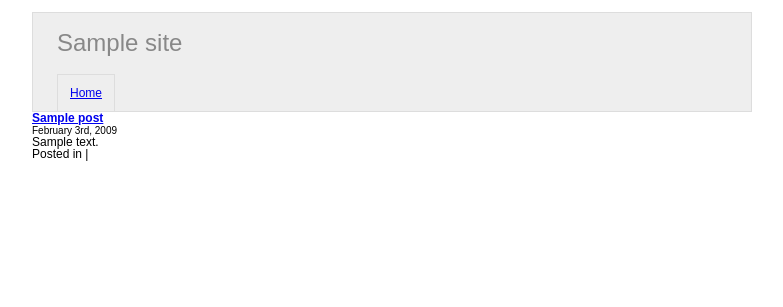
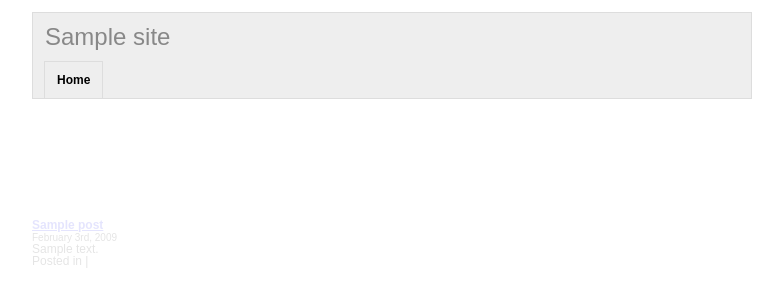
Before and after one commit to adammck/unicefinnovation, a WordPress theme: template index.php in a window 1280 px wide. Shown: the top 307 px of the page, without its empty margins (248-1031 px from the left). Run offline with PHP 8.4 and a stand-in for WordPress, Linux system fonts and the light colour scheme; the site name, menu and one post (Sample post) are stand-ins, and other content is empty.

Commit message:
got the tab bar working in gecko/webkit/trident

```diff
--- a/header.php
+++ b/header.php
@@ -30,7 +30,6 @@ if ( !empty($withcomments) && !is_single() ) {
 </head>
 <body>
 <div id="page">
-
 <div id="header">
 	<div id="masthead">
 		<h1><a href="<?php echo get_option('home'); ?>/"><?php bloginfo('name'); ?></a></h1>
@@ -41,9 +40,9 @@ if ( !empty($withcomments) && !is_single() ) {
 		# manually. we'll iterate this a couple of times to create the nav
 		$pages = get_pages('sort_column=menu_order');
 
-		# hack: since home is hard-coded, check manually if
-		# it is currently active, to insert the css class
-		#$home_klass = ($post->ID==1) ? ' class="active"' : '';
+		# i have no idea what this variable is for, but it seems to
+		# contain a "1" for the home page, which is just what i need
+		$home_klass = ($wp_query->is_home) ? ' class="active"' : '';
 	?>
 	<ul id="nav-tabs">
 		<li<?php print $home_klass ?>><a href="<?php echo get_option('home'); ?>/">Home</a></li>
@@ -60,6 +59,8 @@ if ( !empty($withcomments) && !is_single() ) {
 			}
 		?>
 	</ul>
+</div>
+<div id="intro">
 	<ul id="nav-links">
 		<?php
 			# list all sub-pages of the page we are
--- a/style.css
+++ b/style.css
@@ -7,6 +7,7 @@ Version: 0.1
 * {
 	margin: 0;
 	padding: 0;
+	zoom: 1;
 }
 
 h1, h2, h3, h4, h5 {
@@ -28,16 +29,33 @@ body {
 
 	#header {
 		border: 1px solid #ddd;
-		padding: 1.5em 2em 0 2em;
 		background: #eee;
+		position: relative;
+
+		/*  #masthead h1 = 2em
+		 *  #nav-tabs li = 1em + (1em*2) */
+		/*height: 6em;*/
+		height: 7em;
+		padding-bottom: 1px;
+
 	}
 
 		#masthead {
+			padding: 1em;
 			height: 2em;
 		}
 
+			/* float everything to make IE6 happy;
+			 * the static #masthead height ensures
+			 * that the container doesn't collapse */
+			#masthead h1,
+			#mathead h1 a,
+			#tagline {
+				display: block;
+				float: left;
+			}
+
 			#masthead h1 {
-				float: left;
 				font-size: 200%;
 				font-weight: normal;
 				margin-right: 0.5em;
@@ -50,13 +68,27 @@ body {
 
 			#tagline {
 				color: #aaa;
-				line-height: 2;
 				font-family: serif;
+
+				/* align the baseline of this text with the
+				 * baseline of the H1, via rough offsetting.
+				 * this will go away when we overlay images */
+				padding: 0.85em 0 0.15em 0;
 			}
 
 		#nav-tabs {
-			clear: both;
-			padding-top: 1.5em;
+			position: absolute;
+			display: block;
+			margin-left: 1em;
+			top: 4em;
+
+			/* left border is disabled in the child LIs
+			 * (to ensure a single pixel boundary), so
+			 * add it here (for the first "tab"), and
+			 * bump the block left to compensate by
+			 * overlapping the container's border */
+			border-left: 1px solid #ddd;
+			left: -1px;
 		}
 
 			#nav-tabs li {
@@ -64,19 +96,30 @@ body {
 				float: left;
 				padding: 1em;
 				border: 1px solid #ddd;
-
-				/* bump the tabs down one pixel,
-				 * so the border-bottom occupies
-				 * the same line as the border-
-				 * bottom of #header */
-				position: relative;
-				top: 1px;
+				border-left: 0;
 			}
 
 				#nav-tabs li.active {
+					border-bottom-color: #fff;
 					background: #fff;
 				}
 
+					#nav-tabs li a {
+						text-decoration: none;
+						font-weight: bold;
+						color: #000;
+
+						/* more floating trash for IE6
+						 * (an appropriate mental image) */
+						display: block;
+						float: left;
+					}
+
+	#intro { padding-top: 10em; }
+
 		#nav-links {
-			clear: both;
 		}
+
+#content {
+	opacity: 0.1;
+}
```
